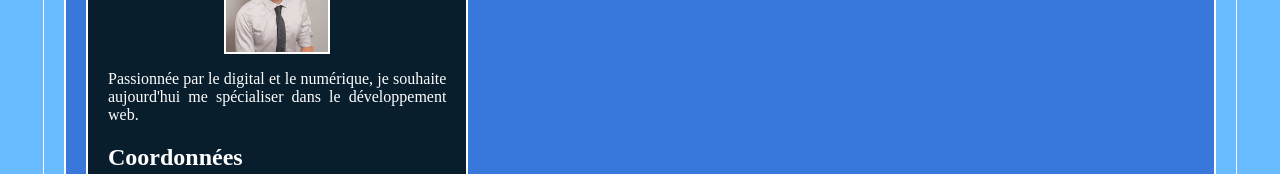
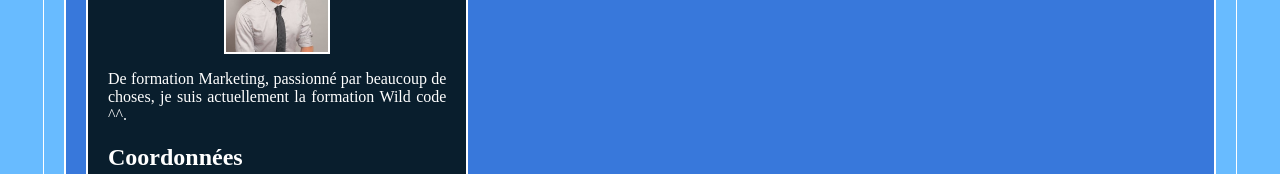
Before and after one commit to bruno-bouvet/CV_Bruno, a plain HTML site: page index.html in a window 1280 px wide. Shown: the part 240-414 px from the top of the page. Drawn offline with Linux system fonts and the light colour scheme.

Commit message:
maj index

```diff
--- a/index.html
+++ b/index.html
@@ -11,7 +11,7 @@
         <h1>Resume Bruno Bouvet</h1> </div>
     <div class="container">
         <div id="left-box"> <img class="displayed" src="bruno.jpg" alt="" />
-            <p>Passionnée par le digital et le numérique, je souhaite aujourd'hui me spécialiser dans le développement web.</p>
+            <p>De formation Marketing, passionné par beaucoup de choses, je suis actuellement la formation Wild code ^^.</p>
             <h2>Coordonnées</h2>
             <ul>
                 <li>07 62 40 66 92</li>
```
